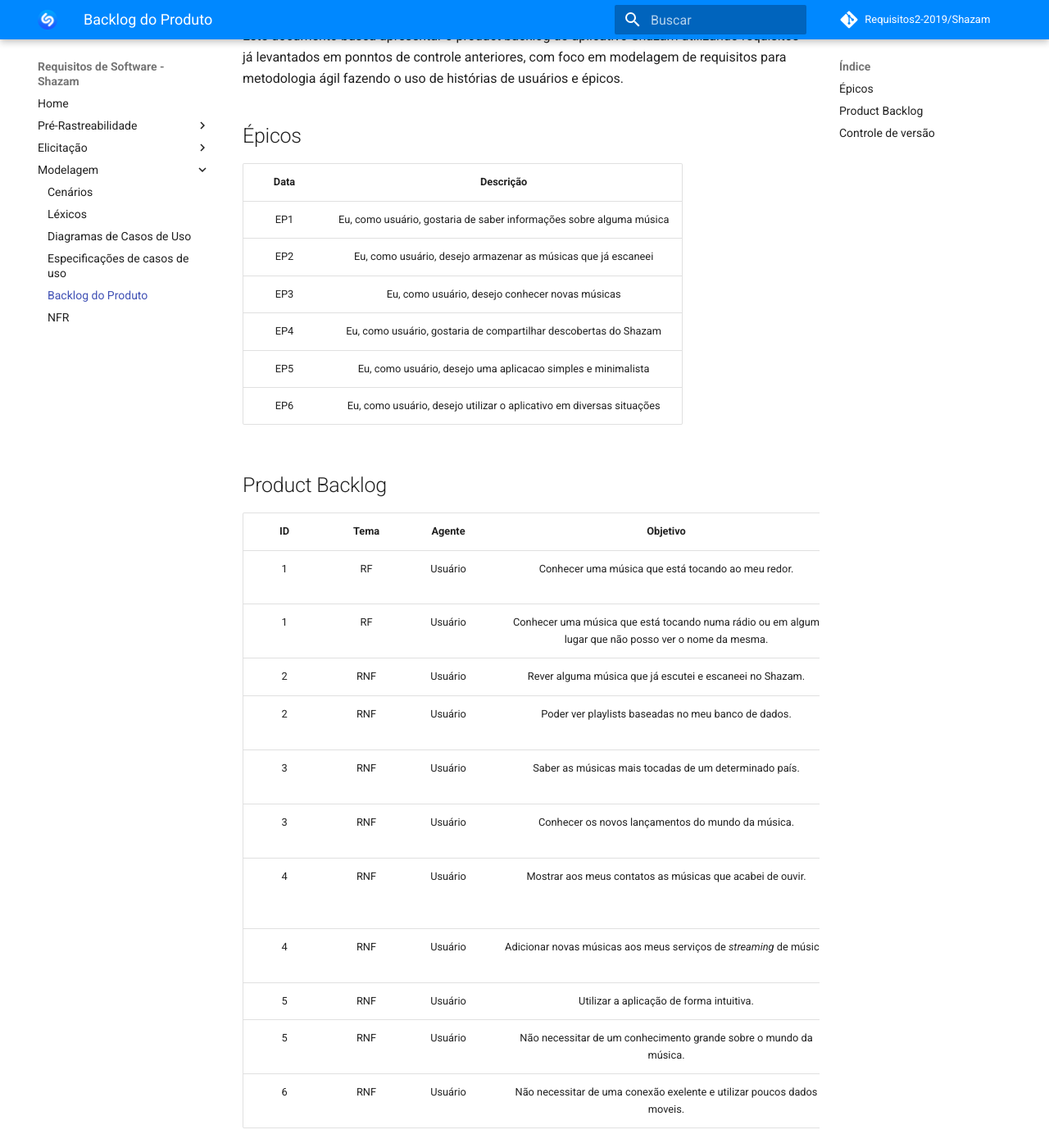
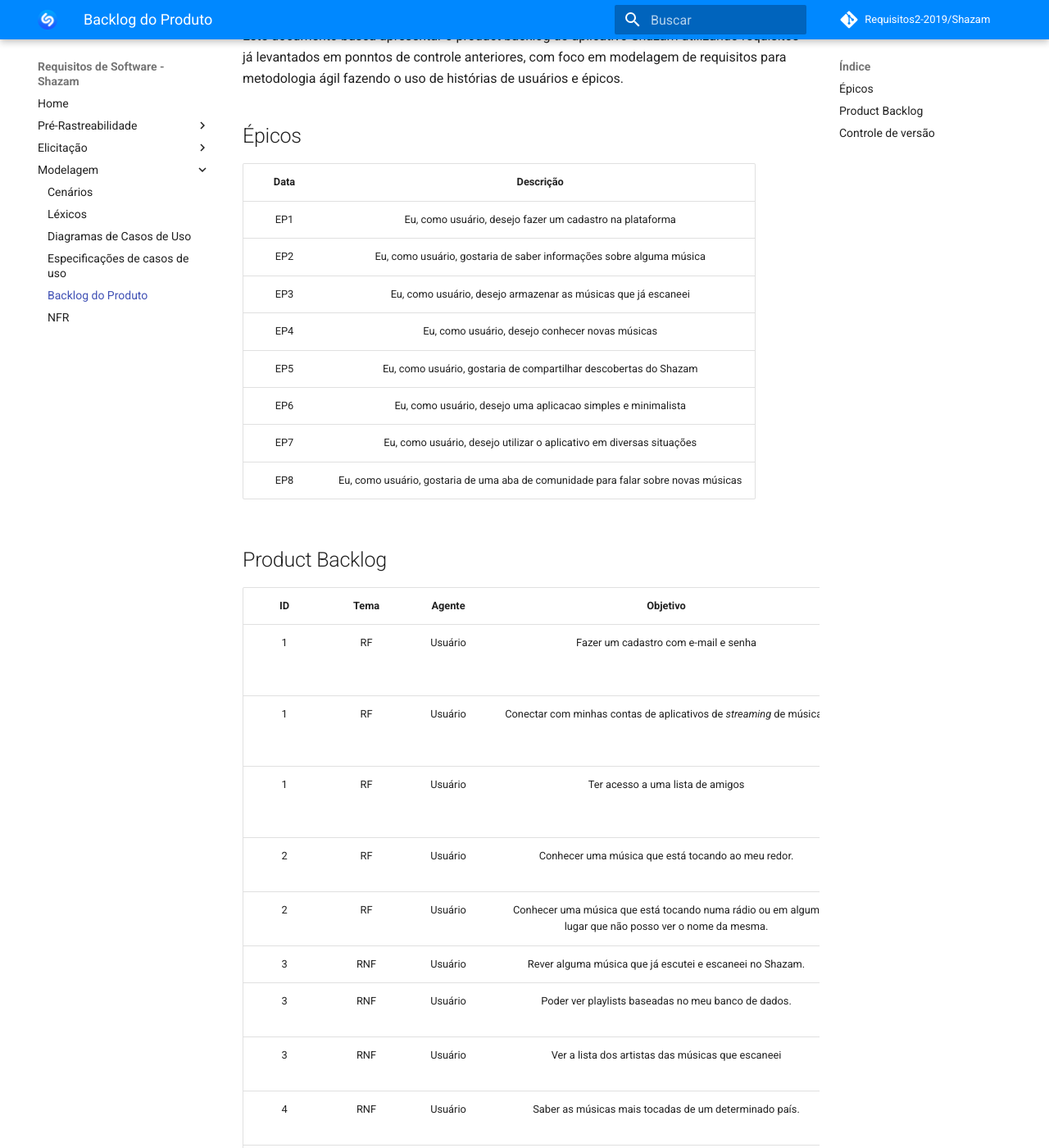
Before and after one commit to Wictorgirardi/2019.2-Shazam, an MkDocs documentation site: the page built from docs/modelagem/backlog.md, in a window 1280 px wide and 1400 px high, scrolled down 225 px. Shown: the whole window at 82% size. Built offline with MkDocs 1.6.1 and Material for MkDocs 9.7.7, drawn with Linux system fonts in a browser that asks for light colours; comment, search, counter and statistics services are not loaded; some of the changed text lies outside the part shown.

Commit message:
Adição de novos backlogs e épicos

```diff
--- a/docs/modelagem/backlog.md
+++ b/docs/modelagem/backlog.md
@@ -11,28 +11,36 @@
 
 |Data|Descrição|
 |:--:|:----:|
-| EP1 | Eu, como usuário, gostaria de saber informações sobre alguma música |
-| EP2 | Eu, como usuário, desejo armazenar as músicas que já escaneei |
-| EP3 | Eu, como usuário, desejo conhecer novas músicas |
-| EP4 | Eu, como usuário, gostaria de compartilhar descobertas do Shazam |
-| EP5 | Eu, como usuário, desejo uma aplicacao simples e minimalista |
-| EP6 | Eu, como usuário, desejo utilizar o aplicativo em diversas situações|
+| EP1 | Eu, como usuário, desejo fazer um cadastro na plataforma |
+| EP2 | Eu, como usuário, gostaria de saber informações sobre alguma música |
+| EP3 | Eu, como usuário, desejo armazenar as músicas que já escaneei |
+| EP4 | Eu, como usuário, desejo conhecer novas músicas |
+| EP5 | Eu, como usuário, gostaria de compartilhar descobertas do Shazam |
+| EP6 | Eu, como usuário, desejo uma aplicacao simples e minimalista |
+| EP7 | Eu, como usuário, desejo utilizar o aplicativo em diversas situações|
+| EP8 | Eu, como usuário, gostaria de uma aba de comunidade para falar sobre novas músicas|
 
 ## Product Backlog
 
 |ID|Tema|Agente|<div style="width:400px">Objetivo<div/>|<div style="width:200px">Finalidade</div>|Notas|Prioridade|Status|
 |:--:|:----:|:-------:|:---------:|:---------:|:---:|:---:|:-----:|
-|1|RF|Usuário|Conhecer uma música que está tocando ao meu redor.|Poder conhecer o artista e o nome da música.||Must|To do|
-|1|RF|Usuário|Conhecer uma música que está tocando numa rádio ou em algum lugar que não posso ver o nome da mesma.|Já poder adicionar a mesma numa playlist.||Sould|To do|
-|2|RNF|Usuário|Rever alguma música que já escutei e escaneei no Shazam.|Rever alguma música.||Should|To do|
-|2|RNF|Usuário|Poder ver playlists baseadas no meu banco de dados.|Conhecer novas músicas baseadas no meu gosto.||Could|To do|
-|3|RNF|Usuário|Saber as músicas mais tocadas de um determinado país.|Acompanhar as músicas de outros países.||Could|To do|
-|3|RNF|Usuário|Conhecer os novos lançamentos do mundo da música.|Acompanhar as músicas mais tocadas do mundo.||Could|To do|
-|4|RNF|Usuário|Mostrar aos meus contatos as músicas que acabei de ouvir.|Compartilhar nas redes sociais o que acabei de escanear.|Facebook, Instagram, Twitter.|Should|To do|
-|4|RNF|Usuário|Adicionar novas músicas aos meus serviços de _streaming_ de música.|Ter maior comodidade para ouvir mais vezes essa música.||Should|To do|
-|5|RNF|Usuário|Utilizar a aplicação de forma intuitiva.|Ter maior controle da aplicação.||Should|To do|
-|5|RNF|Usuário|Não necessitar de um conhecimento grande sobre o mundo da música.|Possuir o menor golfo de execução possível.||Should|To do|
-|6|RNF|Usuário|Não necessitar de uma conexão exelente e utilizar poucos dados moveis.|Não utilizar uma quantidade exagerada de dados moveis.||Should|To do|
+|1|RF|Usuário|Fazer um cadastro com e-mail e senha|Possuir um perfil e atualizar o mesmo colocando meus artistas preferidos||Should|To do|
+|1|RF|Usuário|Conectar com minhas contas de aplicativos de _streaming_ de músicas|Conectar com meus apps, adicionando músicas e criando novas _playlists_||Should|To do|
+|1|RF|Usuário|Ter acesso a uma lista de amigos|Conhecer novas pessoas e saber o que meus amigos estão escaneando||Should|To do|
+|2|RF|Usuário|Conhecer uma música que está tocando ao meu redor.|Poder conhecer o artista e o nome da música.||Must|To do|
+|2|RF|Usuário|Conhecer uma música que está tocando numa rádio ou em algum lugar que não posso ver o nome da mesma.|Já poder adicionar a mesma numa playlist.||Sould|To do|
+|3|RNF|Usuário|Rever alguma música que já escutei e escaneei no Shazam.|Rever alguma música.||Should|To do|
+|3|RNF|Usuário|Poder ver playlists baseadas no meu banco de dados.|Conhecer novas músicas baseadas no meu gosto.||Could|To do|
+|3|RNF|Usuário|Ver a lista dos artistas das músicas que escaneei|Ter acesso rápido aos meus artistas preferidos||Should|To do|
+|4|RNF|Usuário|Saber as músicas mais tocadas de um determinado país.|Acompanhar as músicas de outros países.||Could|To do|
+|4|RNF|Usuário|Conhecer os novos lançamentos do mundo da música.|Acompanhar as músicas mais tocadas do mundo.||Could|To do|
+|5|RNF|Usuário|Mostrar aos meus contatos as músicas que acabei de ouvir.|Compartilhar nas redes sociais o que acabei de escanear.|Facebook, Instagram, Twitter.|Should|To do|
+|5|RNF|Usuário|Adicionar novas músicas aos meus serviços de _streaming_ de música.|Ter maior comodidade para ouvir mais vezes essa música.||Should|To do|
+|6|RNF|Usuário|Utilizar a aplicação de forma intuitiva.|Ter maior controle da aplicação.||Should|To do|
+|6|RNF|Usuário|Não necessitar de um conhecimento grande sobre o mundo da música.|Possuir o menor golfo de execução possível.||Should|To do|
+|7|RNF|Usuário|Não necessitar de uma conexão exelente e utilizar poucos dados moveis.|Não utilizar uma quantidade exagerada de dados moveis.||Should|To do|
+|8|RNF|Usuário|Conhecer novas músicas e pessoas|Poder encontrar novos artistas dos estilos que gosto por meio de interação humana||Should|To do|
+|8|RNF|Usuário|Compartilhar minhas novas descobertas de forma mais rápida|Mostrar para meus amigos uma nova música diretamente no app||Should|To do|
 
 ## Controle de versão
 
@@ -42,3 +50,4 @@
 | 15/10/2019 | 1.0 | Primeira versão dos épicos e do product backlog | Victor Levi |
 | 16/10/2019 | 1.0 | Novo epico com novos backlogs | Victor Levi & Gabriel Tiveron |
 | 16/10/2019 | 1.0 | Atualização no estilo | Victor Levi |
+| 21/10/2019 | 1.0 | Novos backlogs e épicos | Victor Levi |
```
